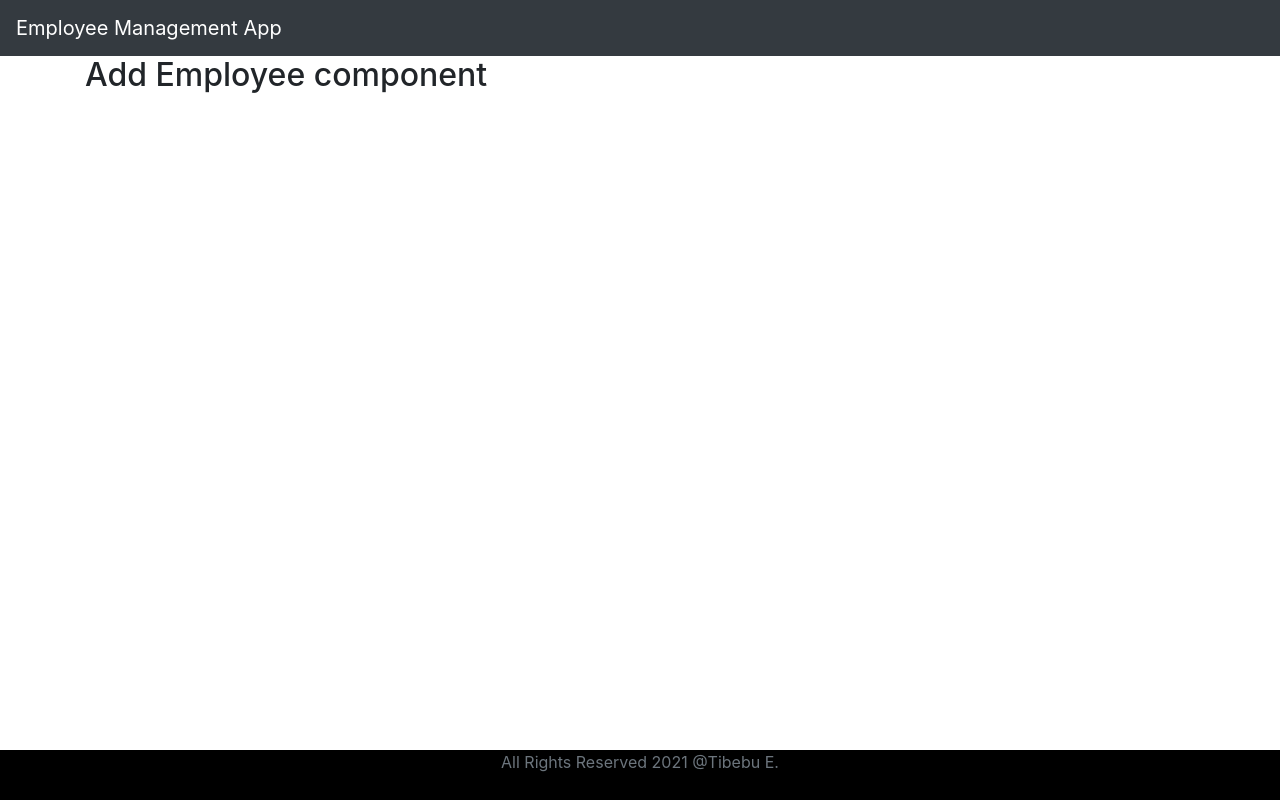
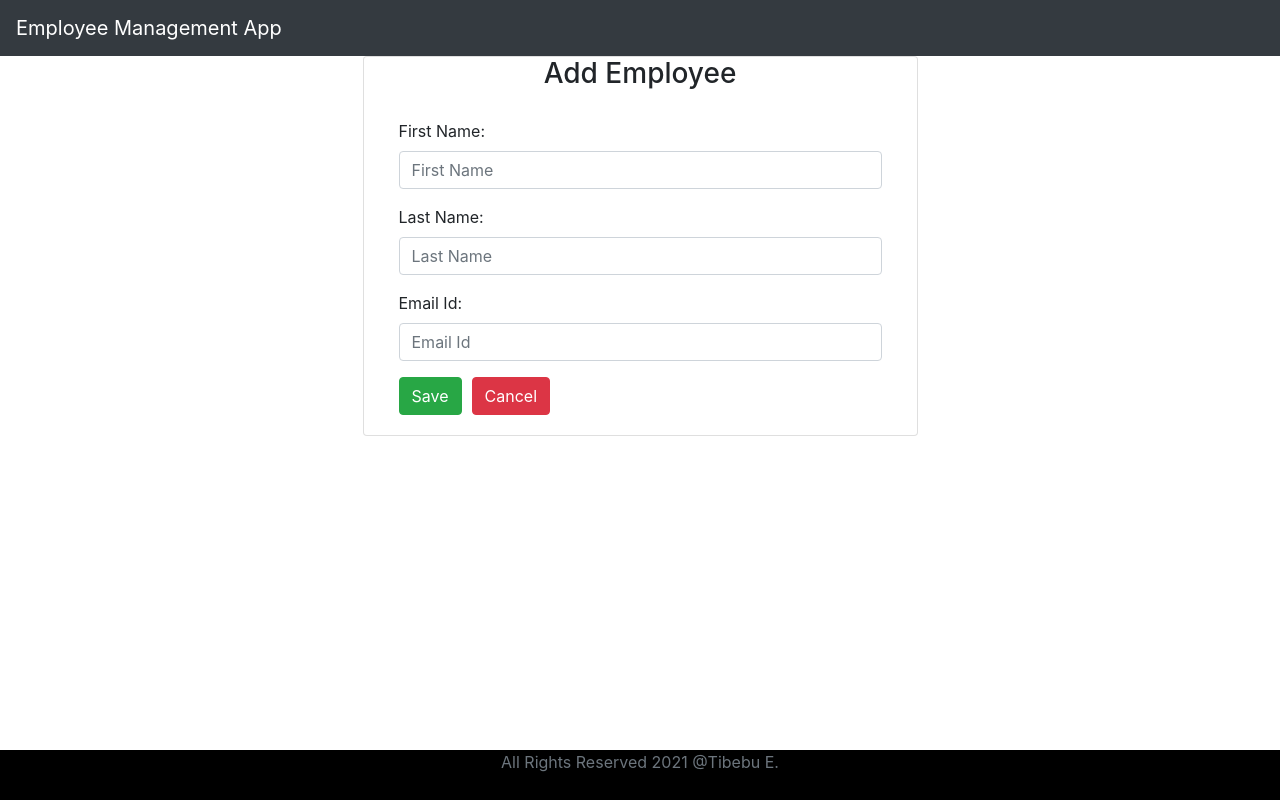
Before and after one commit to Tibebu-ES/react-front, a React (Create React App) app: page /add-employee in a window 1280 px wide. Built offline with nearby package versions, Linux system fonts and the light colour scheme.

Commit message:
AddEmployeeComponent Form handling created , not wired to the backend yet

```diff
--- a/src/components/AddEmployeeComponent.jsx
+++ b/src/components/AddEmployeeComponent.jsx
@@ -4,15 +4,66 @@
     constructor(props){
         super(props)
         this.state = {
-
+           firstName: '',
+           lastName: '',
+           emailId: ''
 
         }
+        this.changeFirstNameHandler = this.changeFirstNameHandler.bind(this);
+        this.changeLastNameHandler = this.changeLastNameHandler.bind(this);
+        this.changeEmailIdHandler = this.changeEmailIdHandler.bind(this);
+        this.saveEmployee = this.saveEmployee.bind(this);
+    }
+
+    changeFirstNameHandler = (event) =>{
+        this.setState({ firstName: event.target.value});
+    }
+    changeLastNameHandler = (event) =>{
+        this.setState({ lastName: event.target.value});
+    }
+    changeEmailIdHandler = (event) =>{
+        this.setState({ emailId: event.target.value});
+    }
+    saveEmployee = (e) => {
+        e.preventDefault();
+        let employee = {firstName: this.state.firstName, lastName: this.state.lastName,emailId: this.state.emailId};
+        console.log('employee =>' + JSON.stringify(employee));
+    }
+    cancel(){
+        this.props.history.push("/employees");
     }
 
     render() {
         return (
             <div>
-                <h2>Add Employee component</h2>
+               <div className= "container">
+                    <div className= "row">
+                        <div className ="card col-md-6 offset-md-3 offset-md-3">
+                            <h3 className = "text-center">Add Employee</h3>
+                            <div className = "card-body">
+                                <form>
+                                    <div className="form-group">
+                                        <label>First Name:</label>
+                                        <input placeholder="First Name" name="firstName" className="form-control"
+                                            value={this.state.firstName} onChange={this.changeFirstNameHandler}/>
+                                    </div>
+                                    <div className="form-group">
+                                        <label>Last Name:</label>
+                                        <input placeholder="Last Name" name="lastName" className="form-control"
+                                            value={this.state.lastName} onChange={this.changeLastNameHandler}/>
+                                    </div>
+                                    <div className="form-group">
+                                        <label>Email Id:</label>
+                                        <input placeholder="Email Id" name="emailId" className="form-control"
+                                            value={this.state.emailId} onChange={this.changeEmailIdHandler}/>
+                                    </div>
+                                    <button className="btn btn-success" onClick={this.saveEmployee}>Save</button>
+                                    <button className="btn btn-danger" onClick={this.cancel.bind(this)} style={{marginLeft: "10px"}}>Cancel</button>
+                                </form>
+                            </div>
+                        </div>
+                   </div>
+               </div>
             </div>
         );
     }
```
Also changed, not shown: 1 other file (tests, documents, lock files or other folders).
